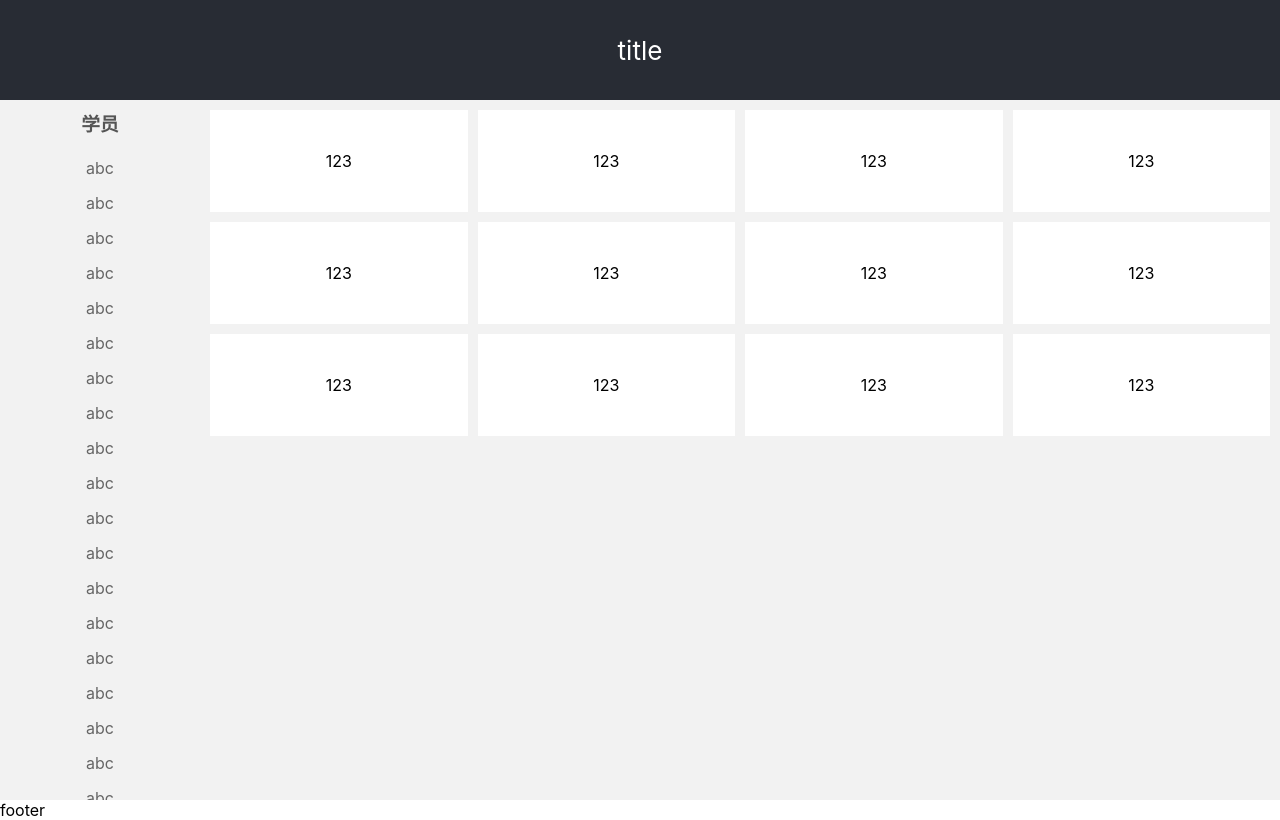
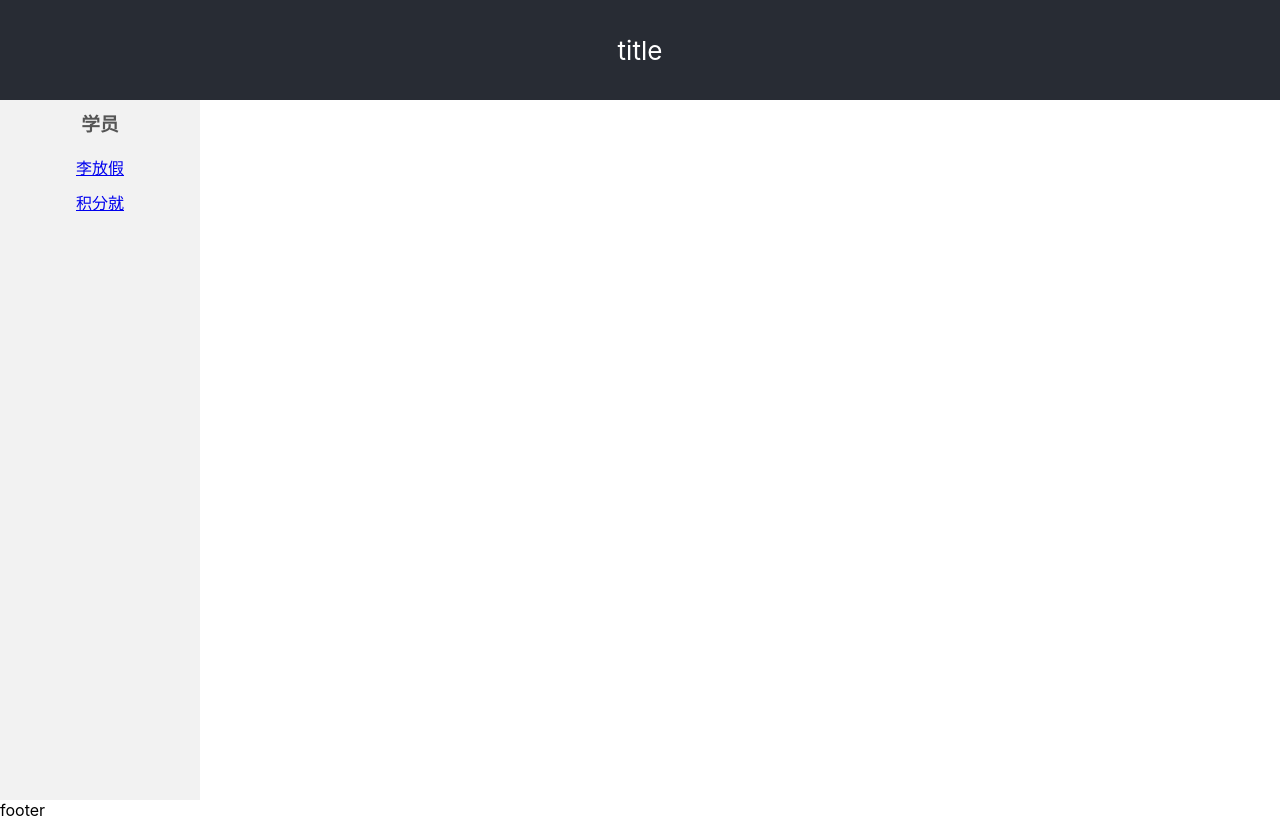
Before and after one commit to mzyd/Class-Schedule, a React (Create React App) app: page / in a window 1280 px wide. Built offline with nearby package versions, Linux system fonts and the light colour scheme.

Commit message:
乱七八糟

```diff
--- a/src/App.js
+++ b/src/App.js
@@ -2,29 +2,59 @@ import React, { Component } from 'react';
 import './App.css';
 import SiderBar from './App/SideBar.js'
 import Card from './App/Card.js'
+import { BrowserRouter as Router, Route, Link } from "react-router-dom";
+import { createBrowserHistory } from "history";
+const history = createBrowserHistory()
 
 
+const list = [
+  {
+    name: "李放假",
+    already: [
+      {
+        class: 1,
+        date: '2003-3-2',
+      }
+    ]
+  },
+  {
+    name: "积分就",
+    already: [
+      {
+        class: 1,
+        date: '2003-3-2',
+      }
+    ]
+  }
+
+]
 
 class App extends Component {
   render() {
     return (
+
+      <Router history={ history }>
+
         <div className="App">
           <header className="App-header">
             title
           </header>
 
           <div className="sider-bar-wrap clearfix">
-          <SiderBar />
+            <SiderBar list={ list } />
           </div>
 
           <div className="content clearfix">
-          <Card />
+            <Route path="/student/:id" component={ Card } />
           </div>
 
           <footer>
             footer
           </footer>
         </div>
+
+      </Router>
+
     );
   }
 }
--- a/src/App/Card.js
+++ b/src/App/Card.js
@@ -5,6 +5,7 @@ import './Card.css'
 class Card extends React.Component {
   constructor (props) {
     super(props);
+    console.log( "=======", props )
   }
   render () {
     return (
--- a/src/App/SideBar.js
+++ b/src/App/SideBar.js
@@ -1,37 +1,31 @@
 import React, { Component } from 'react'
 import './SiderBar.scss';
+import { Route, Link } from "react-router-dom";
+import Card from './Card.js'
+
+
+const NameItem = ({ props }) => {
+  console.log( "props : ", props )
+  return (
+    <li>
+      <Link to="/student/:id">{ props.name }</Link>
+    </li>
+  )
+}
 
 class SiderBar extends Component {
+
+  componentDidMount() {
+  }
+
   render() {
     return (
       <div className="sider-bar">
         <h3>学员</h3>
         <ul>
-          <li>abc</li>
-          <li>abc</li>
-          <li>abc</li>
-          <li>abc</li>
-          <li>abc</li>
-          <li>abc</li>
-          <li>abc</li>
-          <li>abc</li>
-          <li>abc</li>
-          <li>abc</li>
-          <li>abc</li>
-          <li>abc</li>
-          <li>abc</li>
-          <li>abc</li>
-          <li>abc</li>
-          <li>abc</li>
-          <li>abc</li>
-          <li>abc</li>
-          <li>abc</li>
-          <li>abc</li>
-          <li>abc</li>
-          <li>abc</li>
-          <li>abc</li>
-          <li>abc</li>
-          <li>abc</li>
+          {this.props.list.map(item => (
+            <NameItem props={ item } />
+          ))}
         </ul>
       </div>
     )
```
Lines whose indentation alone changed are shown as unchanged.
